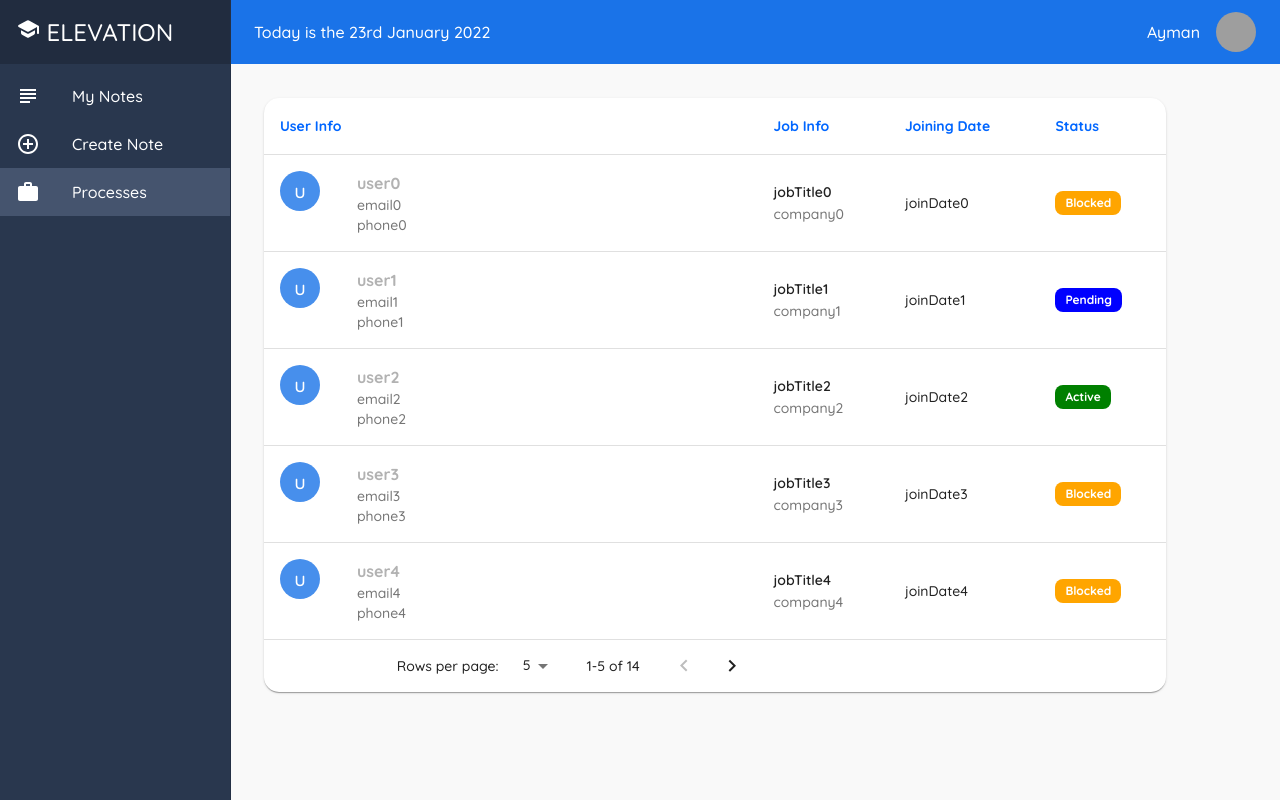
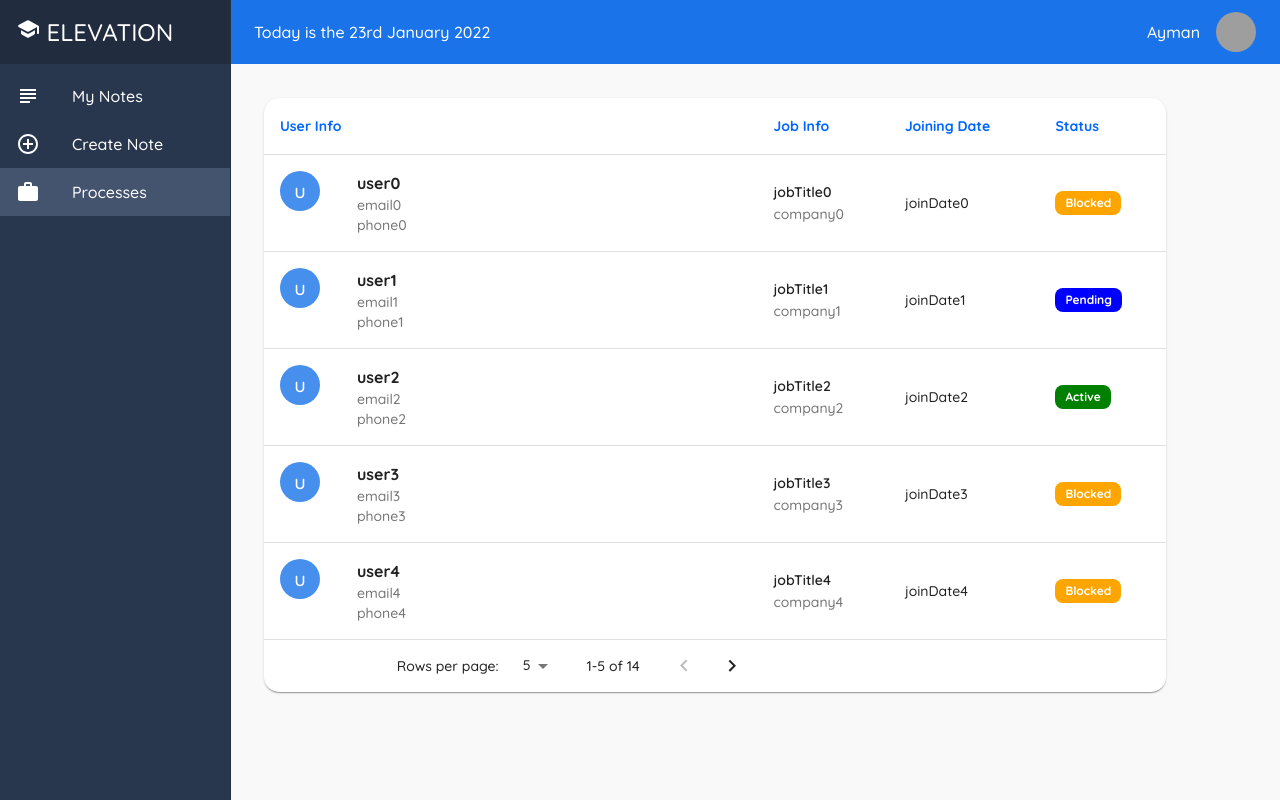
Before and after one commit to majdjb7/elevation-job-manager, a React (Create React App) app: page /Processes in a window 1280 px wide. Built offline with nearby package versions, Linux system fonts and the light colour scheme; grey boxes are pictures that could not be loaded.

Commit message:
color the titles

```diff
--- a/src/components/Processes.js
+++ b/src/components/Processes.js
@@ -34,7 +34,6 @@ const useStyles = makeStyles((theme) => ({
   },
   name: {
     fontWeight: "bold",
-    color: theme.palette.secondary.dark,
   },
   status: {
     fontWeight: "bold",
```
